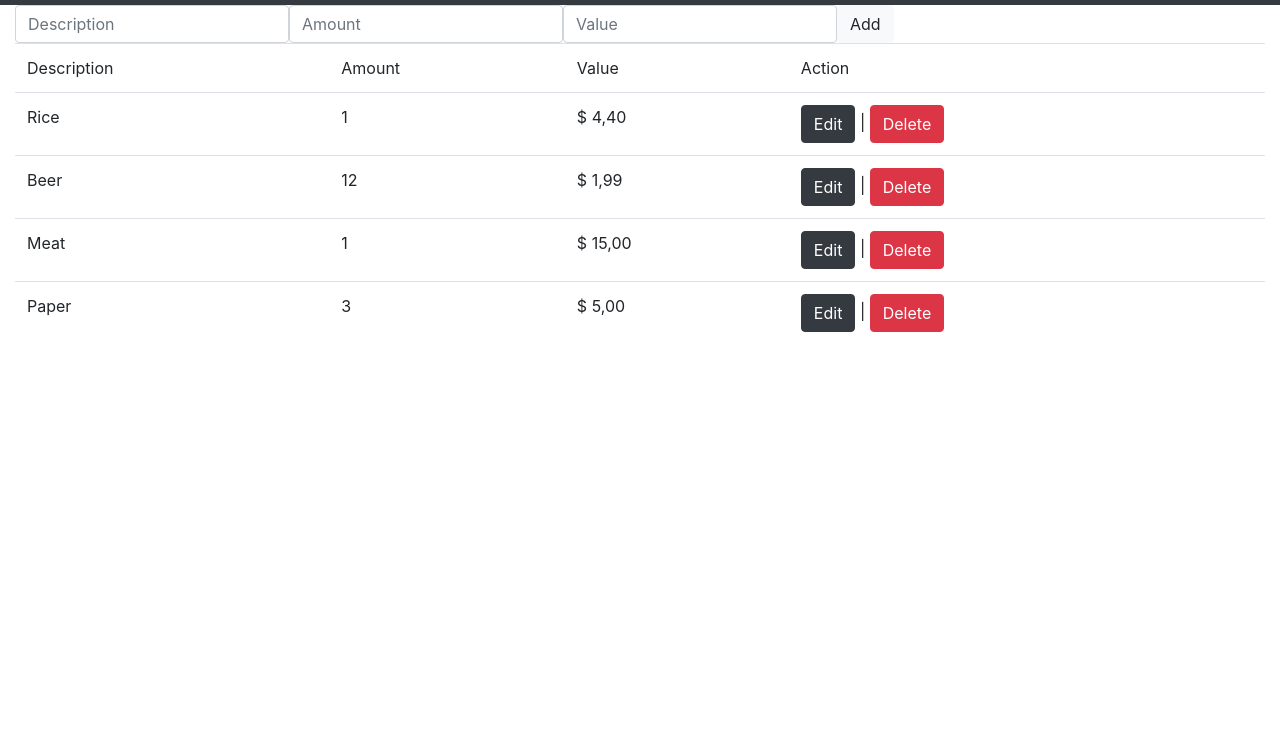
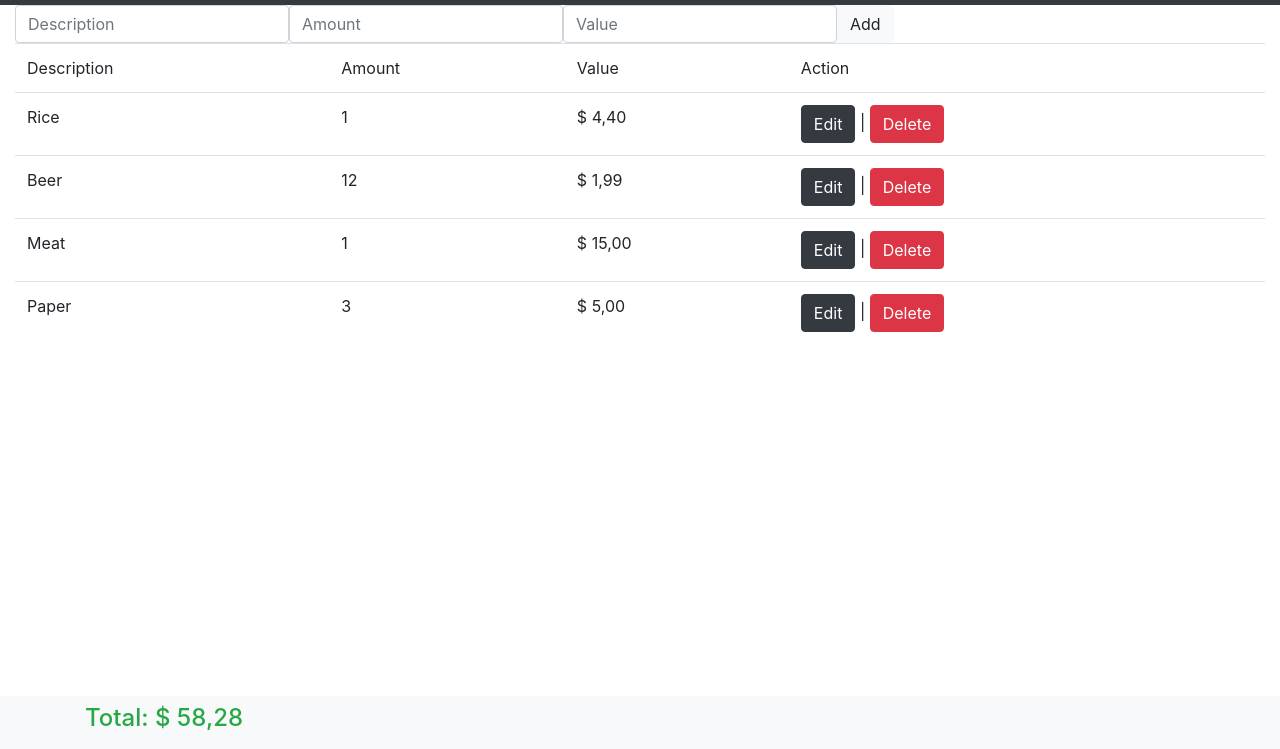
Before and after one commit to jsilva23/shopping-control-with-javascript, a plain HTML site: page index.html in a window 1280 px wide. Shown: the part 51-800 px from the top of the page. Drawn offline with Linux system fonts and the light colour scheme.

Commit message:
Setting total

```diff
--- a/index.html
+++ b/index.html
@@ -41,6 +41,12 @@
         </table>
     </div>
 
+    <nav class="navbar fixed-bottom navbar-light bg-light">
+        <div class="container">
+            <h4 class="text-center text-success">Total: <span id="totalValue">$ 0,00</span></h4>
+        </div>
+    </nav>
+
     <script src="js/config.js"></script>
     <script src="js/main.js"></script>
 </body>
--- a/js/main.js
+++ b/js/main.js
@@ -10,7 +10,8 @@ function getTotal(list) {
     for (let key in list) {
         total += list[key].value * list[key].amount;
     }
-    return total;
+    document.getElementById('totalValue').innerHTML = formatValue(total);
+
 }
 
 function setList(list) {
@@ -20,6 +21,7 @@ function setList(list) {
     }
     table += '</tbody>';
     document.getElementById('listTable').innerHTML = table;
+    getTotal(list);
 }
 
 function formatDesc(desc) {
@@ -150,5 +152,3 @@ function validation() {
 }
 
 setList(list);
-
-console.log(getTotal(list));
```
